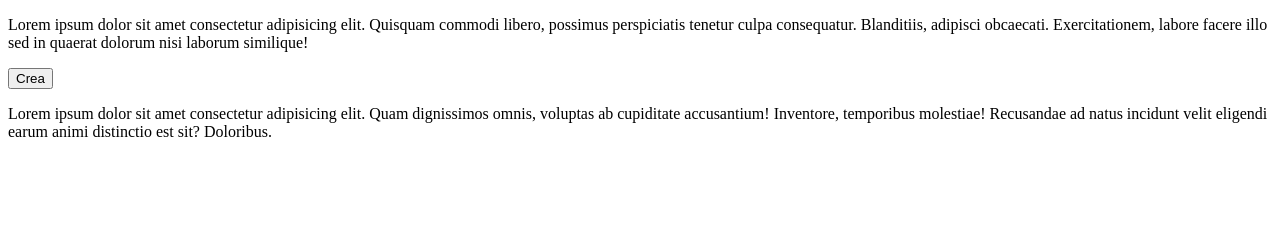
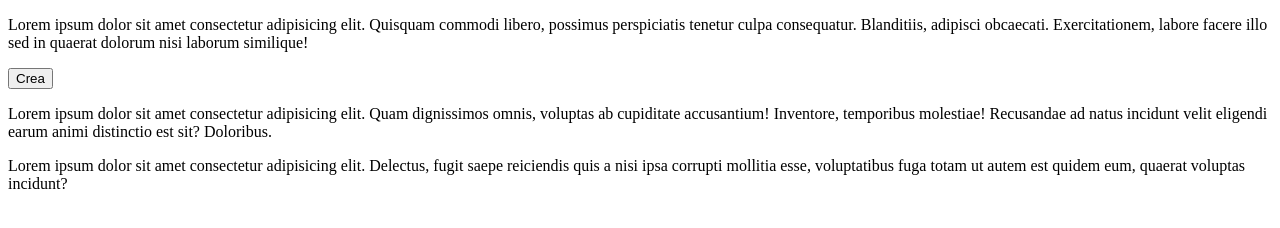
Before and after one commit to Vale-riad/prova-commit, a plain HTML site: page index.html in a window 1280 px wide. Drawn offline with Linux system fonts and the light colour scheme.

Commit message:
Aggiunge footer

```diff
--- a/index.html
+++ b/index.html
@@ -17,8 +17,19 @@
     </header>
     <main>
       <button>Crea</button>
-      <p>Lorem ipsum dolor sit amet consectetur adipisicing elit. Quam dignissimos omnis, voluptas ab cupiditate accusantium! Inventore, temporibus molestiae! Recusandae ad natus incidunt velit eligendi earum animi distinctio est sit? Doloribus.</p>
+      <p>
+        Lorem ipsum dolor sit amet consectetur adipisicing elit. Quam
+        dignissimos omnis, voluptas ab cupiditate accusantium! Inventore,
+        temporibus molestiae! Recusandae ad natus incidunt velit eligendi earum
+        animi distinctio est sit? Doloribus.
+      </p>
     </main>
-    <footer></footer>
+    <footer>
+      <p>
+        Lorem ipsum dolor sit amet consectetur adipisicing elit. Delectus, fugit
+        saepe reiciendis quis a nisi ipsa corrupti mollitia esse, voluptatibus
+        fuga totam ut autem est quidem eum, quaerat voluptas incidunt?
+      </p>
+    </footer>
   </body>
 </html>
```
